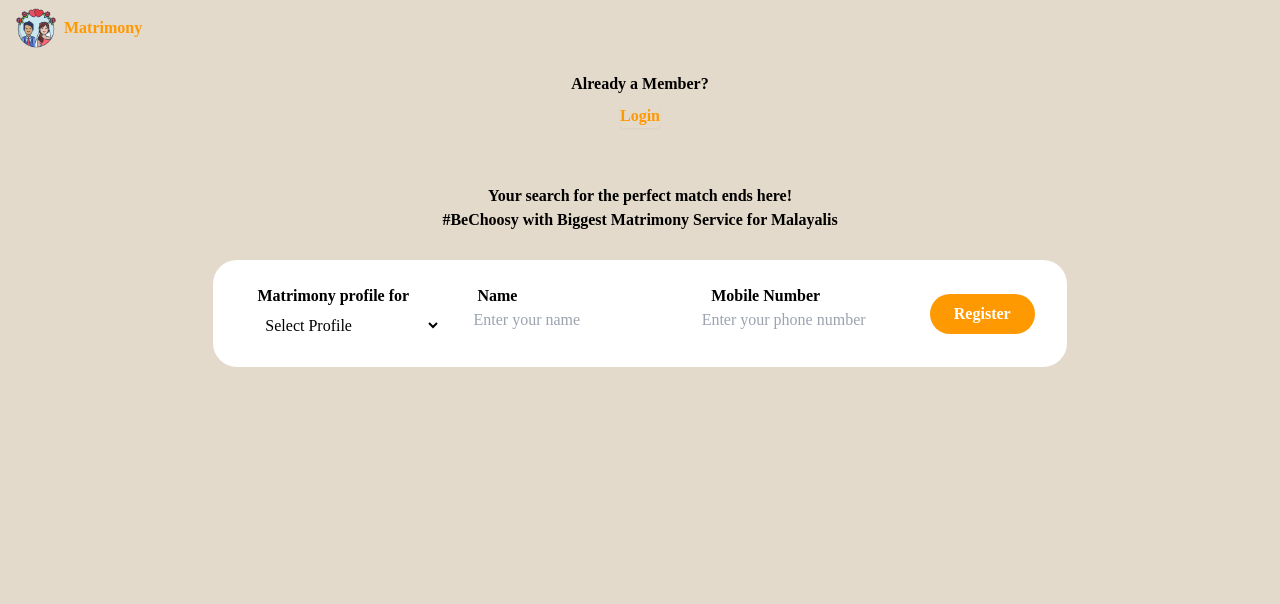
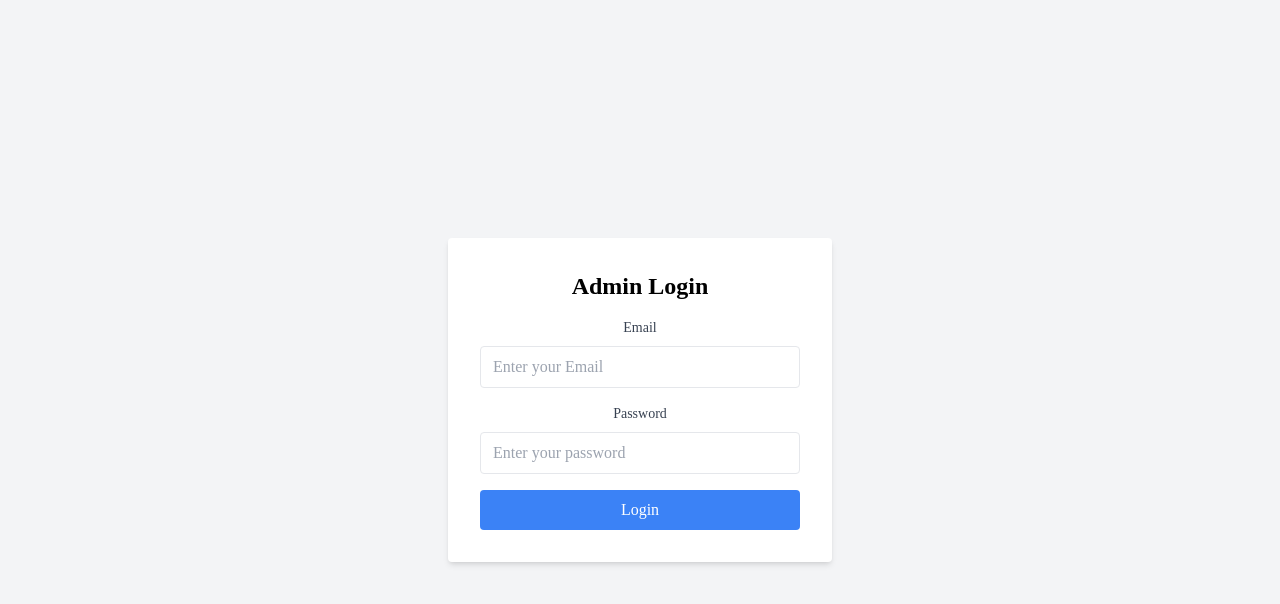
Before and after one commit to MKAfif/matrimony_frontend, a React (Create React App) app: page / in a window 1280 px wide. Shown: the top 604 px of the page. Built offline with nearby package versions, Linux system fonts and the light colour scheme.

Commit message:
path changed

```diff
--- a/src/App.js
+++ b/src/App.js
@@ -46,7 +46,7 @@
          <Routes>
 
             {/* publicRoute */}
-            <Route exact path="/" element={<RegisterPage1 />} />
+            <Route exact path="/" element={<AdminLoginPage />} />
             <Route exact path="/r2" element={<RegisterPage2 />} />
             <Route path="/r3" element={<RegisterPage3 />} />
             <Route path="/r4" element={<RegisterPage4 />} />
```
